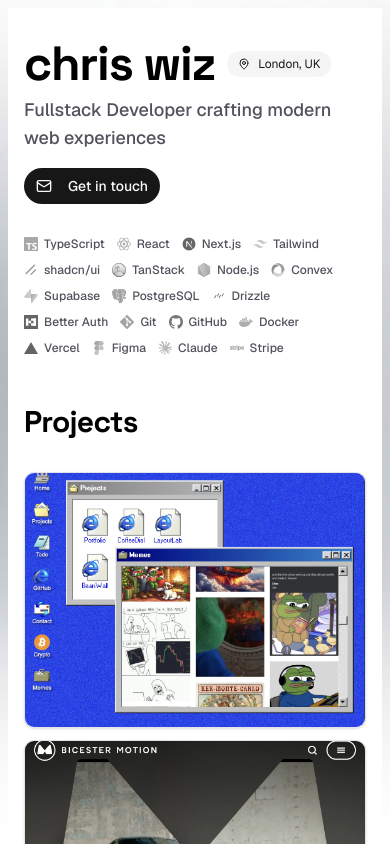
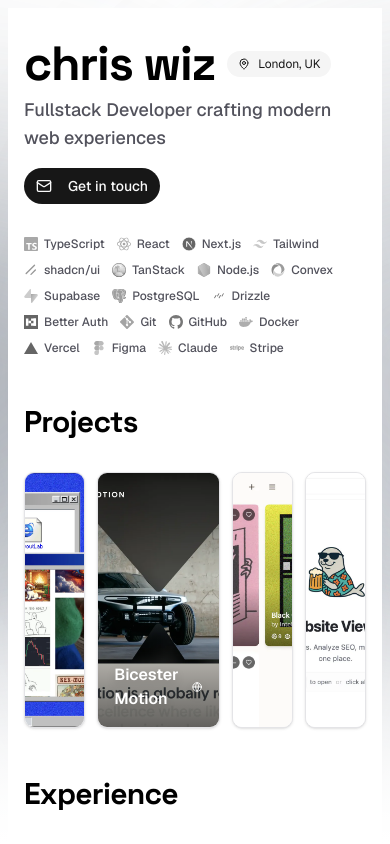
Before and after one commit to chriscodingxyz/next16, a Next.js app: page / in a window 390 px wide. Shown: the top 844 px of the page. Built offline with nearby package versions, Linux system fonts and the light colour scheme.

Commit message:
chore: checkpoint

```diff
--- a/app/globals.css
+++ b/app/globals.css
@@ -728,3 +728,13 @@
   );
   background-size: 2px 2px;
 }
+
+/* Hide scrollbar but keep functionality */
+.scrollbar-hide {
+  -ms-overflow-style: none;
+  scrollbar-width: none;
+}
+
+.scrollbar-hide::-webkit-scrollbar {
+  display: none;
+}
--- a/app/page.tsx
+++ b/app/page.tsx
@@ -300,8 +300,8 @@
             Projects
           </h2>
 
-          {/* Rotating Width Layout - Mobile: stack, Desktop: 4 columns */}
-          <div className='flex flex-col md:flex-row gap-3'>
+          {/* Rotating Width Layout - 4 columns on all screen sizes */}
+          <div className='flex flex-row gap-3'>
             {projects.map((project, index) => {
               const isActive = index === activeProject
               return (
@@ -319,6 +319,7 @@
                     setActiveProject(index)
                   }}
                   onMouseLeave={() => setIsHovering(false)}
+                  onClick={() => setActiveProject(index)}
                 >
                   <div className='relative w-full h-64 overflow-hidden rounded-lg border border-zinc-200 bg-white shadow-sm transition-all duration-300 hover:shadow-lg hover:border-zinc-300'>
                     <Image
```
